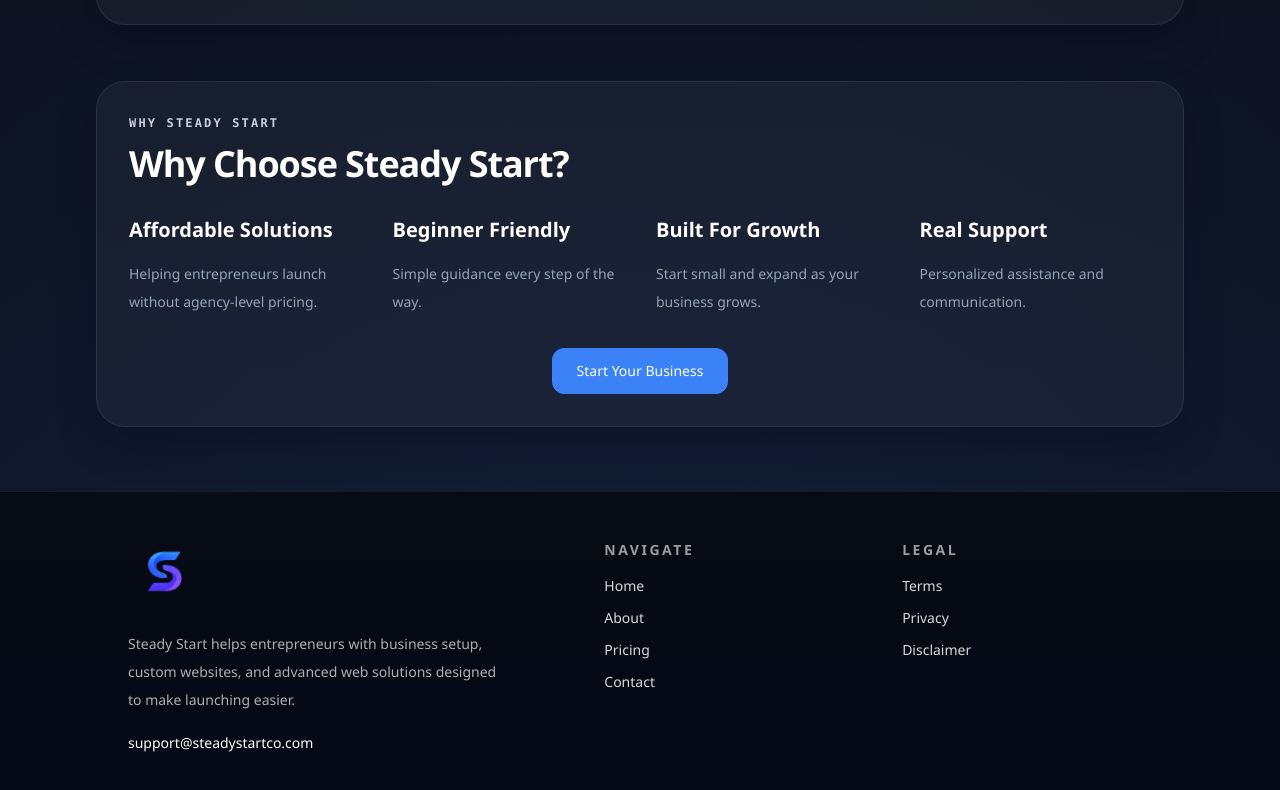
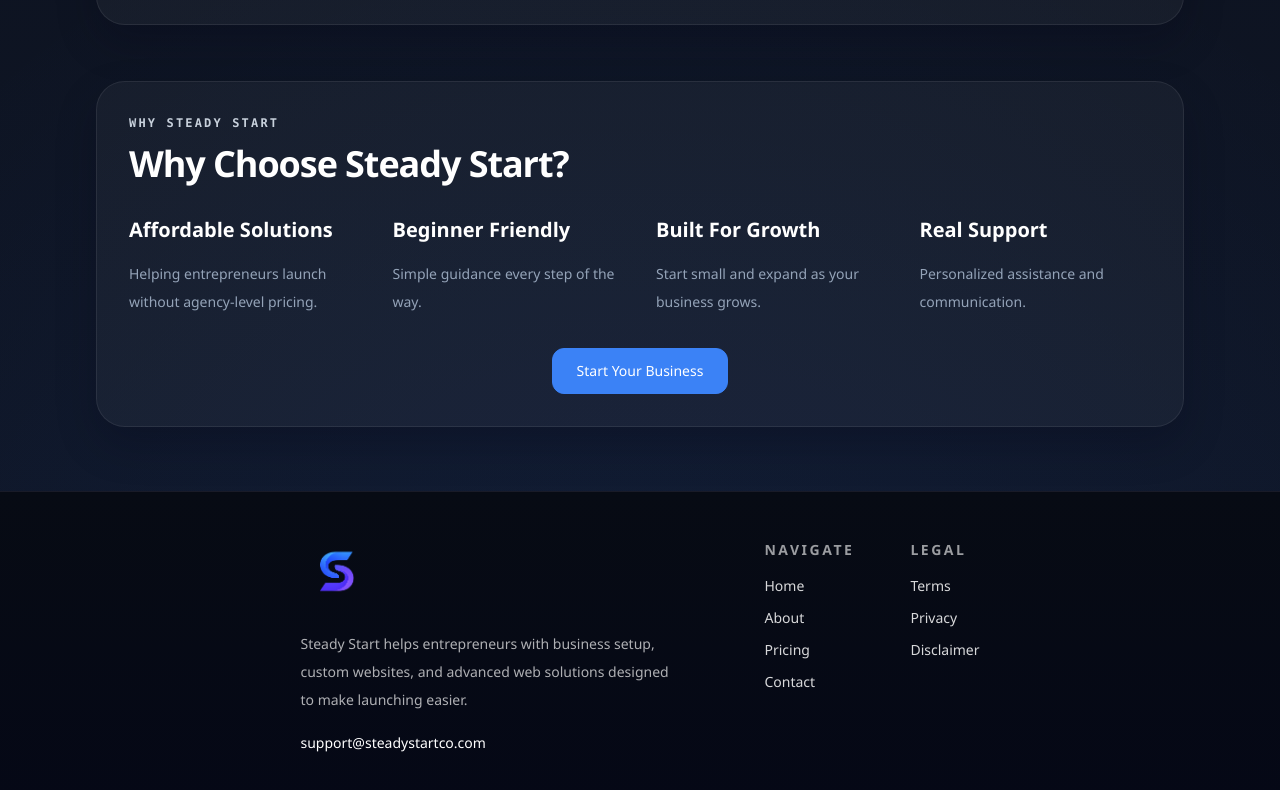
Before and after one commit to MySaaS1023/SS, a Next.js app: page / in a window 1280 px wide. Shown: the part 2426-3216 px from the top of the page. Built offline with nearby package versions, Linux system fonts and the light colour scheme.

Commit message:
Add files via upload

```diff
--- a/components/site-footer.tsx
+++ b/components/site-footer.tsx
@@ -21,8 +21,8 @@
   return (
     <footer className="border-t border-[rgba(255,255,255,0.08)] bg-[linear-gradient(180deg,#070b14,#050816)] text-white">
       <PageContainer className="py-12">
-        <div className="mx-auto grid max-w-5xl gap-10 sm:gap-12 md:grid-cols-[minmax(0,1.2fr)_minmax(0,0.7fr)_minmax(0,0.7fr)] md:items-start md:justify-center md:gap-10 lg:gap-12">
-          <div className="space-y-4">
+        <div className="mx-auto flex max-w-4xl flex-col gap-10 md:flex-row md:items-start md:justify-center md:gap-16 lg:gap-20">
+          <div className="w-full max-w-sm space-y-4">
             <Logo compact />
             <p className="max-w-sm text-sm leading-7 text-white/68">
               {footerDescription}
@@ -35,6 +35,7 @@
             </a>
           </div>
 
+          <div className="flex flex-col gap-10 sm:flex-row sm:gap-12 md:gap-14">
             <div>
               <h3 className="text-sm font-semibold uppercase tracking-[0.18em] text-white/60">
                 Navigate
@@ -65,6 +66,7 @@
               </div>
             </div>
           </div>
+        </div>
       </PageContainer>
     </footer>
   );
```
Lines whose indentation alone changed are shown as unchanged.
